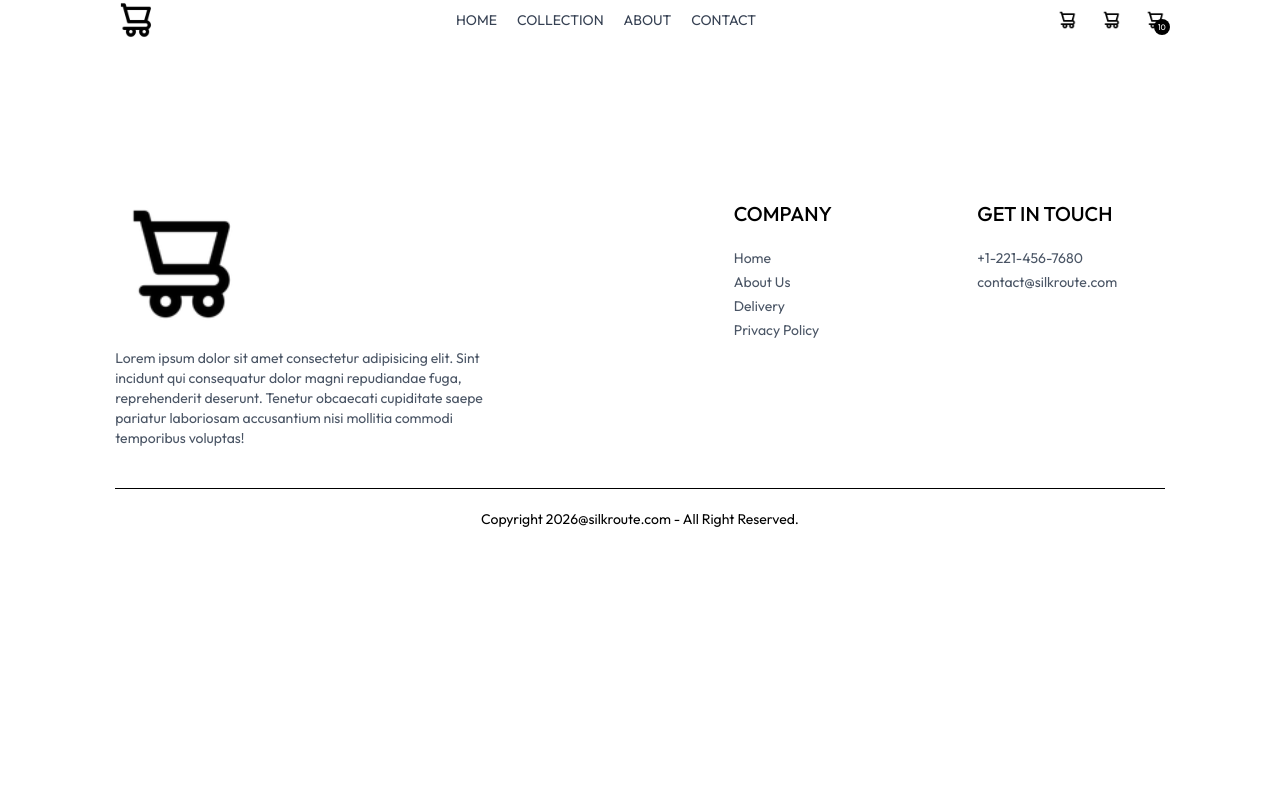
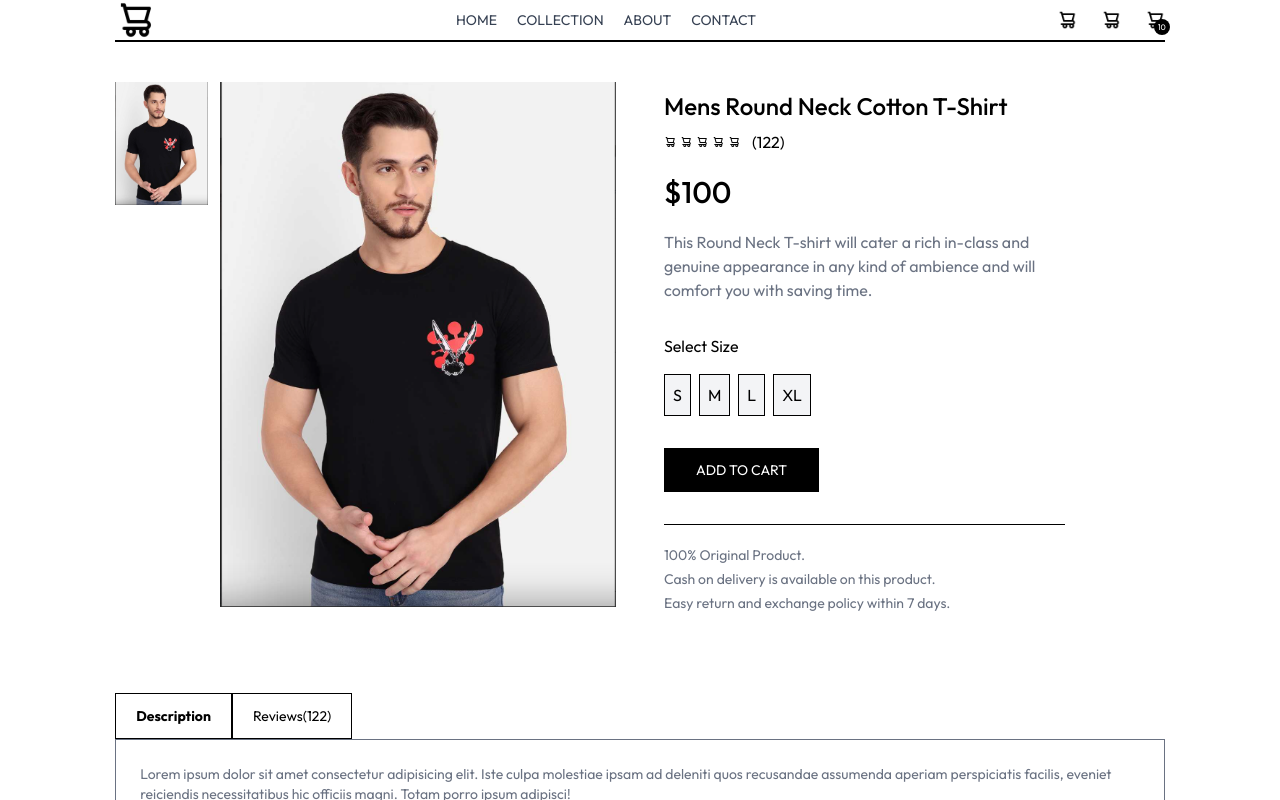
Before and after one commit to tianshen3/ecommerce, a React (Vite) app in the folder frontend/: page /product/aaaa in a window 1280 px wide. Shown: the top 800 px of the page. Built offline with nearby package versions, Linux system fonts and the light colour scheme.

Commit message:
feat: Created Product Component

```diff
--- a/frontend/src/pages/Product.jsx
+++ b/frontend/src/pages/Product.jsx
@@ -1,11 +1,100 @@
-import React from 'react'
+import React, { useContext, useEffect, useState } from 'react'
+import { useParams } from 'react-router-dom'
+import { ShopContext } from '../context/ShopContext.jsx';
+import { assets } from '../assets/assets.js';
+import RelatedProducts from '../components/RelatedProducts.jsx';
 
-const Product = () => {
-  return (
-    <div>
+function Product (){
 
+  const{productId} = useParams();
+  const {products, currency} = useContext(ShopContext);
+  const [productData, setProductData] = useState(false);
+  const [image, setImage] = useState("");
+  const [size, setSize] = useState("");
+
+    const fetchProductData = async() =>{
+
+    products.map((item)=>{
+      if(item._id===productId){
+      setProductData(item);
+      setImage(item.image[0]);
+      return null;
+    }
+    });
+
+  };
+
+  useEffect(()=>{
+    fetchProductData();
+  },[productId, products]);
+
+  return productData ? (
+    <div className="border-t-2 pt-10 transition-opacity ease-in duration-500 opacity-100">
+
+      {/* Product Data */}
+      <div className="flex gap-12 sm:gap-12 flex-col sm:flex-row">
+
+        {/* Product Images */}
+        <div className="flex-1 flex flex-col-reverse gap-3 sm:flex-row ">
+          <div className="flex sm:flex-col overflow-x-auto sm:overflow-y-scroll justify-between sm:justify-normal sm:w-[18.7%] w-full">
+            {
+              productData.image.map((item, index)=>(
+                <img  onClick={()=>setImage(item)} src={item} key={index} className="w-[24%] sm:w-full sm:mb-3 flex-shrink-0 cursor-pointer" alt=""/>
+              ))
+            }
+          </div>
+          <div className="w-full sm:w-[80%] ">
+            <img className="w-full h-auto" src={image} alt=""/>
+          </div>
+        </div>
+
+        {/* Product Information */}
+        <div className="flex-1">
+          <h1 className="font-medium text-2xl mt-2">{productData.name}</h1>
+          <div className="flex items-center gap-1 mt-2">
+            <img src={assets.cart_icon} alt="star-icon" className="w-3 5" />
+            <img src={assets.cart_icon} alt="" className="w-3 5" />
+            <img src={assets.cart_icon} alt="" className="w-3 5" />
+            <img src={assets.cart_icon} alt="" className="w-3 5" />
+            <img src={assets.cart_icon} alt="star-dull icon" className="w-3 5" />
+            <p className="pl-2">(122)</p>
+          </div>
+          <p className="mt-5 text-3xl font-medium">{currency}{productData.price}</p>
+          <p className="mt-5 text-gray-500 md:w-4/5">{productData.description}</p>
+          <div className="flex flex-col gap-4 my-8">
+            <p>Select Size</p>
+            <div className="flex gap-2">
+              {productData.sizes.map((item, index)=>(
+                <button onClick={()=>setSize(item)} className={`border py-2 px-2 bg-gray-100 ${item === size ? "border-orange-500" : ""}` } key={index}>{item}</button>
+              ))}
+            </div>
+          </div>
+          <button className="bg-black text-white px-8 py-3 text-sm active:bg-gray-700">ADD TO CART</button>
+          <hr className="mt-8 sm:w-4/5"/>
+          <div className="text-sm text-gray-500 mt-5 flex flex-col gap-1">
+            <p>100% Original Product.</p>
+            <p>Cash on delivery is available on this product.</p>
+            <p>Easy return and exchange policy within 7 days.</p>
+          </div>
+        </div>
+      </div>
+
+      {/* Description & Review Section */}
+      <div className="mt-20">
+        <div className="flex">
+          <b className="border px-5 py-3 text-sm">Description</b>
+          <p className="border px-5 py-3 text-sm">Reviews(122)</p>
+        </div>
+        <div className="flex flex-col gap-4 border px-6 py-6 text-sm text-gray-500">
+          <p>Lorem ipsum dolor sit amet consectetur adipisicing elit. Iste culpa molestiae ipsam ad deleniti quos recusandae assumenda aperiam perspiciatis facilis, eveniet reiciendis necessitatibus hic officiis magni. Totam porro ipsum adipisci!</p>
+          <p>Lorem ipsum dolor sit amet, consectetur adipisicing elit. Libero, in, rerum delectus numquam debitis earum laboriosam, provident aliquam aspernatur voluptatibus explicabo odit! Excepturi dolore, doloremque facere suscipit alias sapiente sequi.</p>
+        </div>
+      </div>
+
+      {/* Display related products */}
+      <RelatedProducts category={productData.category} subCategory={productData.subCategory}/>
     </div>
-  )
+  ) : <div className = "opacity-0"></div>
 }
 
 export default Product
```
